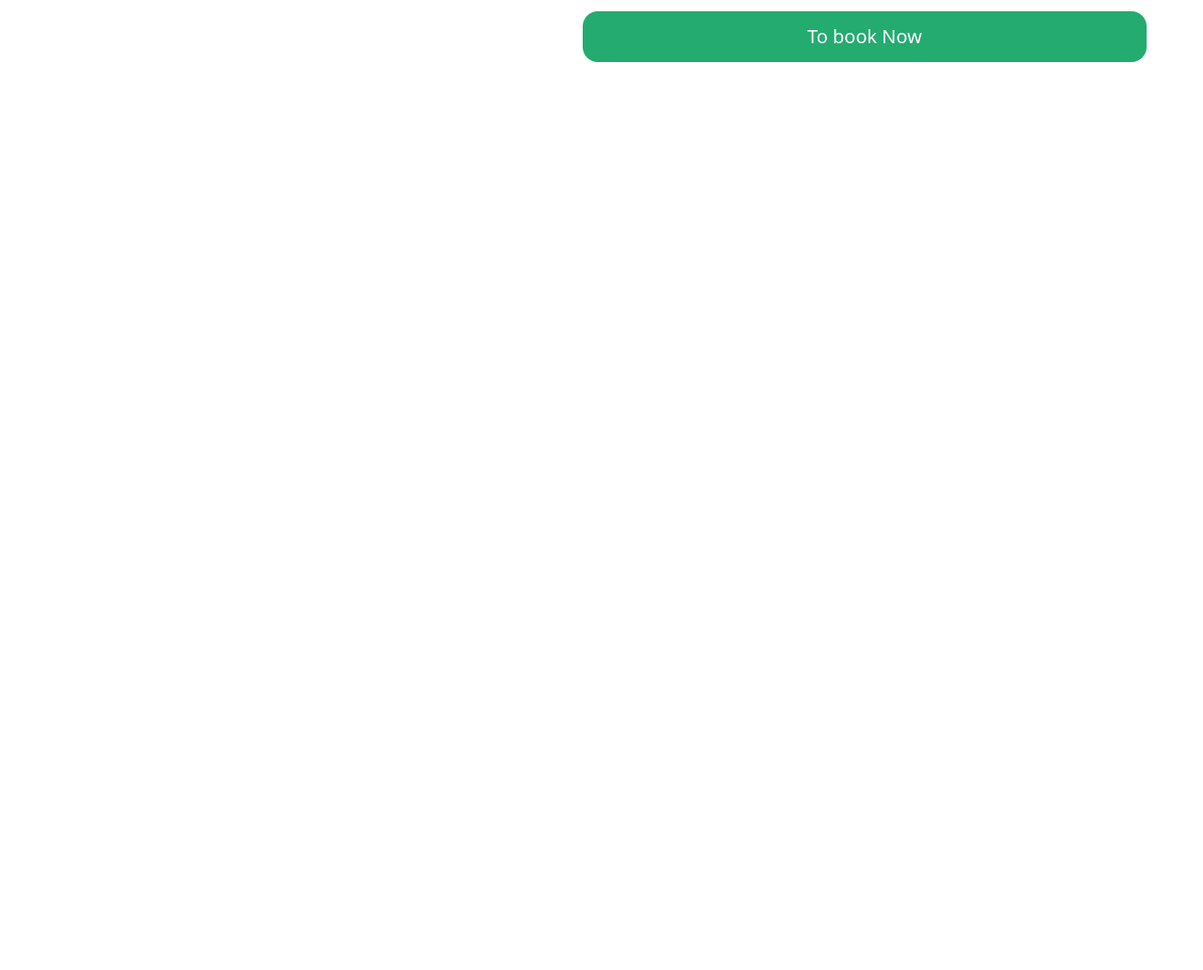
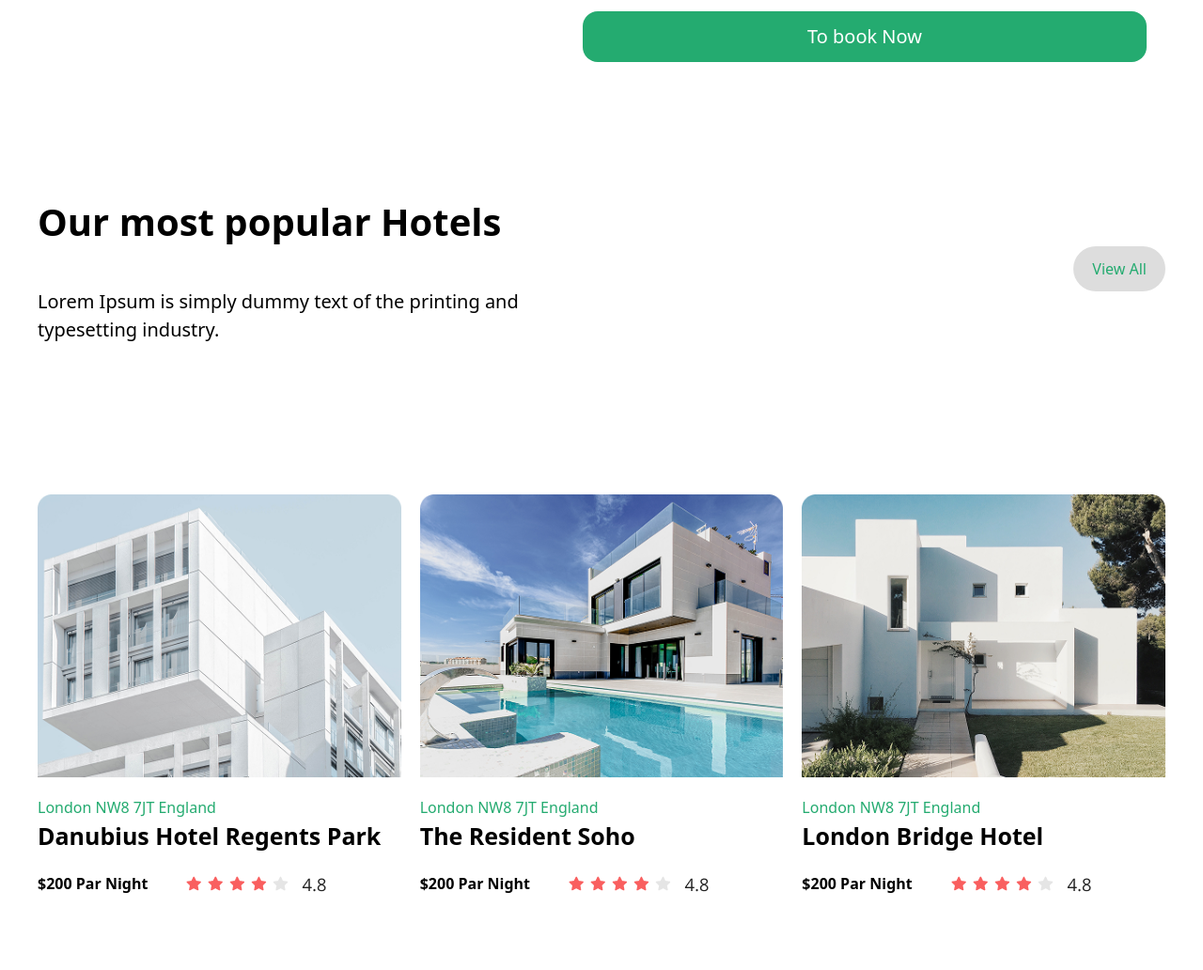
Before and after one commit to azizbekjonsanginov0606-cmd/Find_your_perfect_place_to_stay, a website: page src/index2.html in a window 1280 px wide. Shown: the part 580-1612 px from the top of the page at 94% size. Before the commit the page ends 800 px from the top, so only its background shows below. Drawn offline with nearby package versions, Linux system fonts and the light colour scheme; files that its build step writes are made by us from their sources.

Commit message:
section2 branch s2

```diff
--- a/src/index2.html
+++ b/src/index2.html
@@ -57,5 +57,52 @@
           </button>
         </aside>
       </section>
+      <section
+          class=" max-w-330 m-auto lg:flex items-center p-10 justify-between my-10"
+        >
+          <aside class="flex flex-col gap-5">
+            <h1 class="text-[40px] font-bold mb-5">Our most popular Hotels</h1>
+            <p class="text-[20px]">
+              Lorem Ipsum is simply dummy text of the printing and <br />
+              typesetting industry.
+            </p>
+          </aside>
+          <button class="px-5 py-3 bg-[#DDDDDD] text-[#24AB70] rounded-4xl">
+            View All
+          </button>
+        </section>
+        <section
+          class="lg:flex gap-5 items-center max-w-330 m-auto p-10 justify-between"
+        >
+          <aside class="flex flex-col my-10">
+            <img class="mb-5" src="./img/image (1).png" alt="" />
+            <p class="text-[#24AB70]">London NW8 7JT England</p>
+            <h1 class="text-[25px] font-bold mb-5">
+              Danubius Hotel Regents Park
+            </h1>
+            <aside class="flex gap-10 items-center">
+              <p class="font-bold">$200 Par Night</p>
+              <img src="./img/Group 10.png" alt="" />
+            </aside>
+          </aside>
+          <aside class="flex flex-col my-10">
+            <img class="mb-5" src="./img/image (2).png" alt="" />
+            <p class="text-[#24AB70]">London NW8 7JT England</p>
+            <h1 class="text-[25px] font-bold mb-5">The Resident Soho</h1>
+            <aside class="flex gap-10 items-center">
+              <p class="font-bold">$200 Par Night</p>
+              <img src="./img/Group 10.png" alt="" />
+            </aside>
+          </aside>
+          <aside class="flex flex-col my-10">
+            <img class="mb-5" src="./img/image (3).png" alt="" />
+            <p class="text-[#24AB70]">London NW8 7JT England</p>
+            <h1 class="text-[25px] font-bold mb-5">London Bridge Hotel</h1>
+            <aside class="flex gap-10 items-center">
+              <p class="font-bold">$200 Par Night</p>
+              <img src="./img/Group 10.png" alt="" />
+            </aside>
+          </aside>
+        </section>
       </body>
       </html>
```
